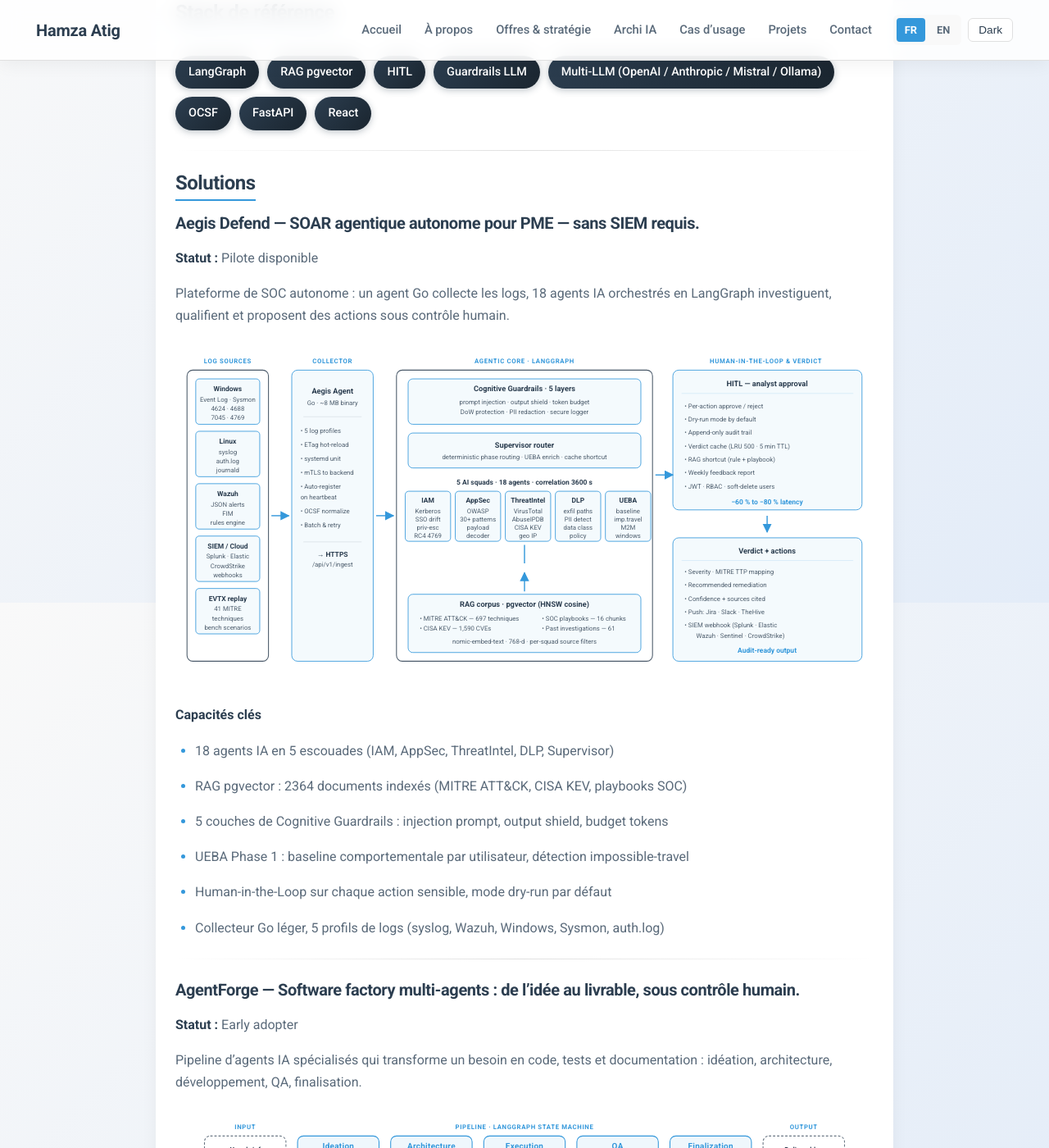
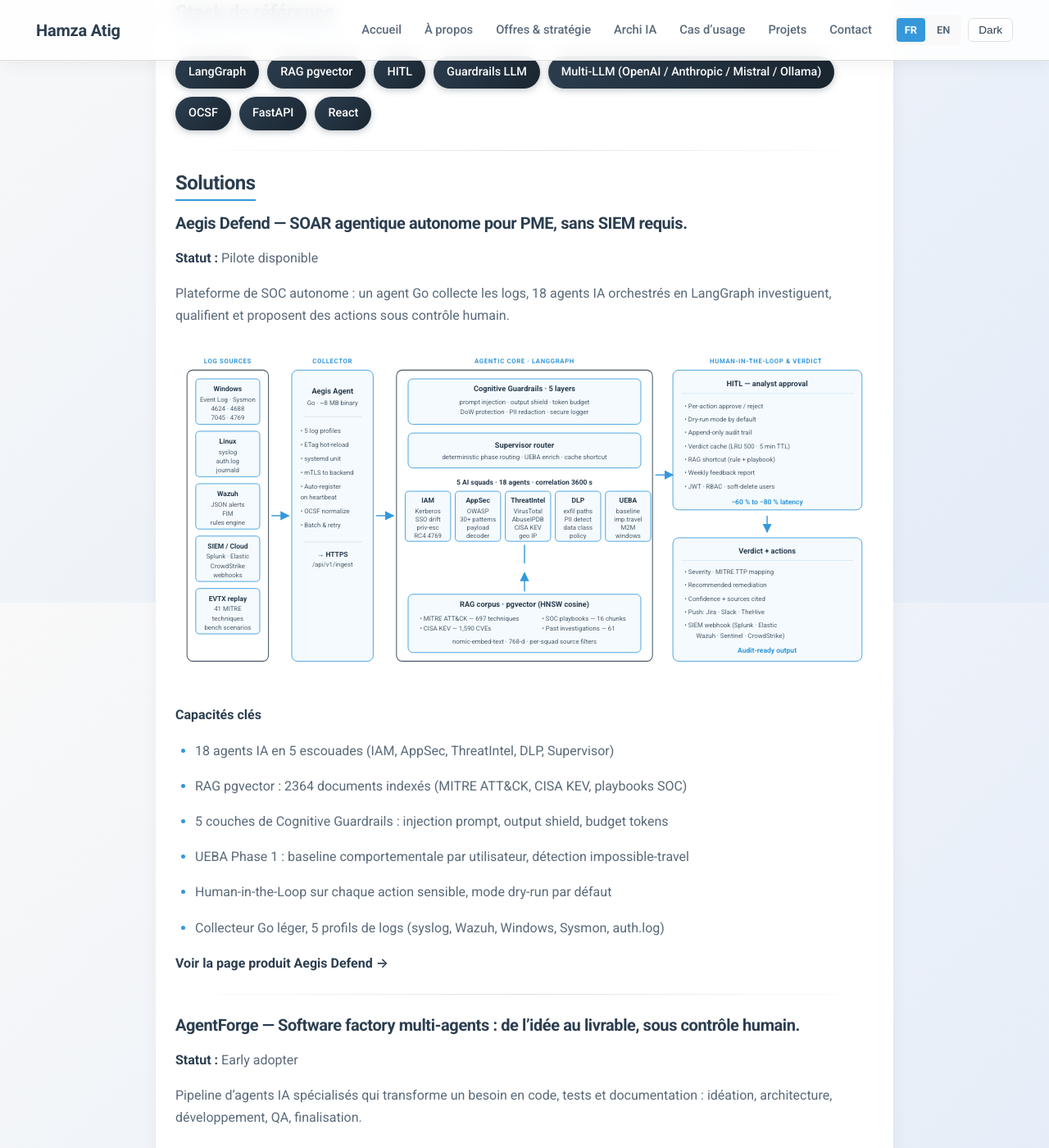
Before and after one commit to HamzaAtig/atig-hamza-portfolio-, a Jekyll site: the page built from archi-ia.md, in a window 1280 px wide and 1400 px high, scrolled down 1065 px. Shown: the whole window at 82% size. Built offline with Jekyll 4.4.1, drawn with Linux system fonts in a browser that asks for light colours.

Commit message:
feat: lien page produit Aegis Defend sur les pages architecture IA
Co-Authored-By: Claude Fable 5 <noreply@anthropic.com>

```diff
--- a/_config.yml
+++ b/_config.yml
@@ -286,8 +286,11 @@ ai_stack:
 ai_solutions:
   - id: "aegis-defend"
     name: "Aegis Defend"
-    tagline: "SOAR agentique autonome pour PME — sans SIEM requis."
-    tagline_en: "Autonomous agentic SOAR for SMBs — no SIEM required."
+    product_url: "https://aegis-defend-product.agentforge-presentation.workers.dev/"
+    product_label: "Voir la page produit Aegis Defend"
+    product_label_en: "See the Aegis Defend product page"
+    tagline: "SOAR agentique autonome pour PME, sans SIEM requis."
+    tagline_en: "Autonomous agentic SOAR for SMBs, no SIEM required."
     status: "Pilote disponible"
     status_en: "Pilot available"
     description: "Plateforme de SOC autonome : un agent Go collecte les logs, 18 agents IA orchestrés en LangGraph investiguent, qualifient et proposent des actions sous contrôle humain."
```
